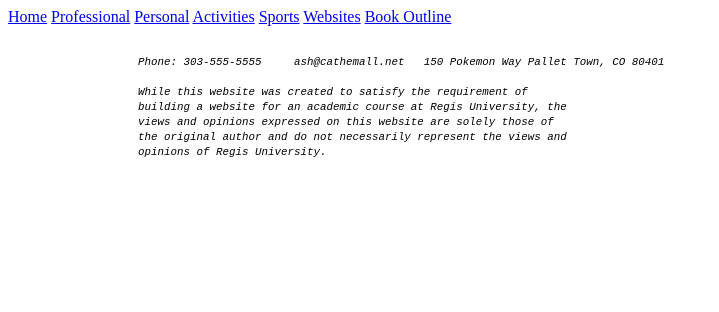
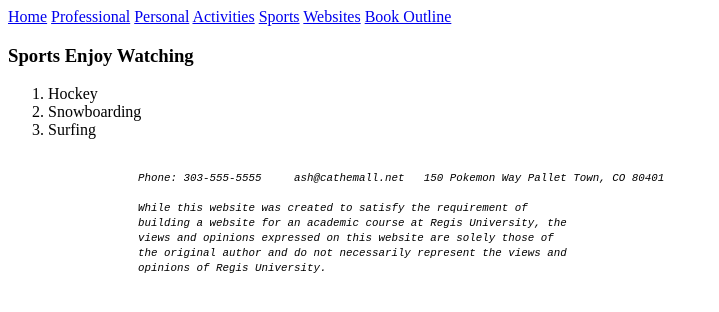
Before and after one commit to ffjt07/Torbit-Assn3, a plain HTML site: page sports.html in a window 1280 px wide. Shown: the whole page, without its empty margins (0-719 px from the left). Drawn offline with Linux system fonts and the light colour scheme.

Commit message:
created ol for sports page

```diff
--- a/sports.html
+++ b/sports.html
@@ -25,7 +25,12 @@
         </nav>
     </header>
     <main>
-
+        <h3><bold>Sports Enjoy Watching</bold></h3>
+        <ol>
+            <li>Hockey</li>
+            <li>Snowboarding</li>
+            <li>Surfing</li>
+        </ol>
     </main>
     <footer>
         <address>
```
